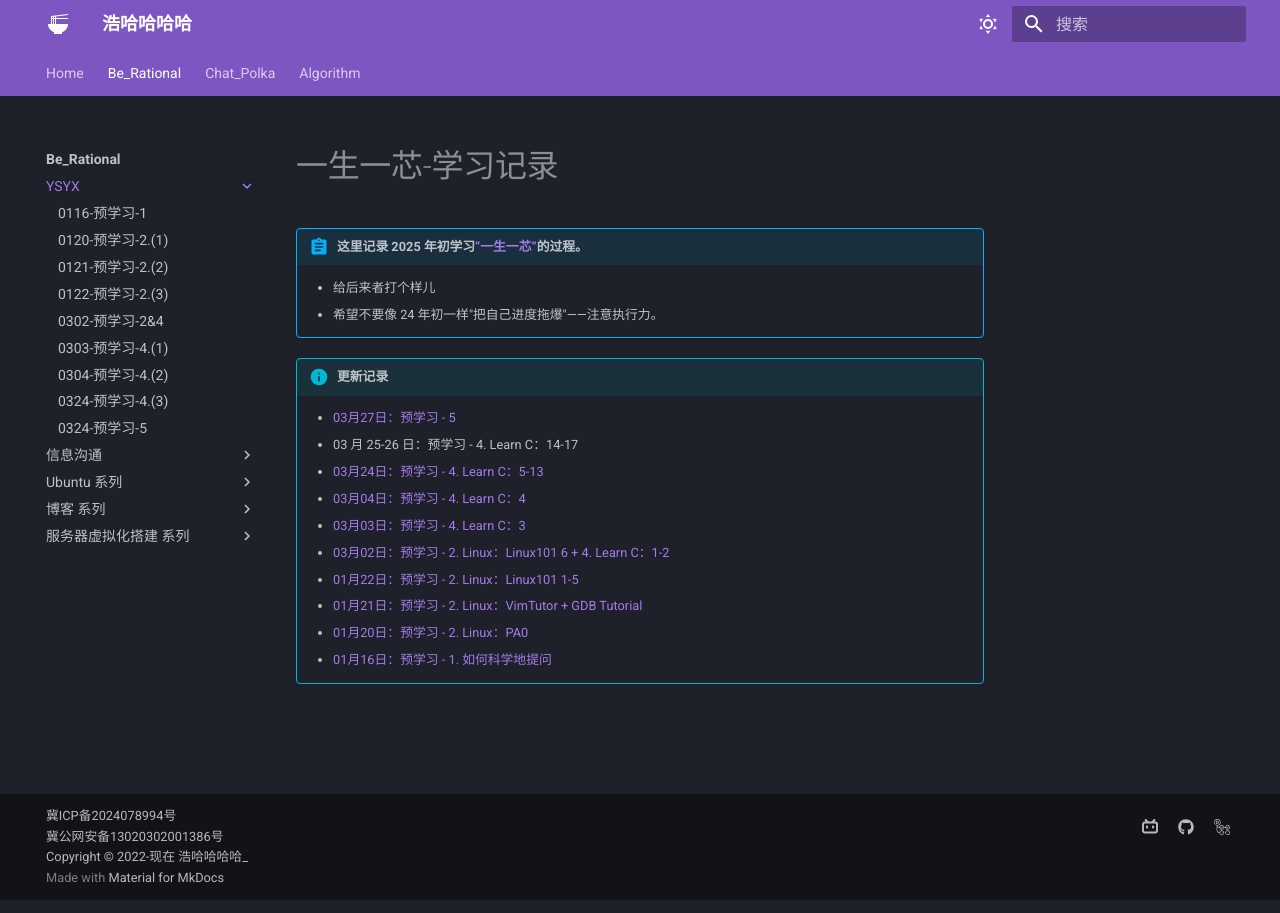
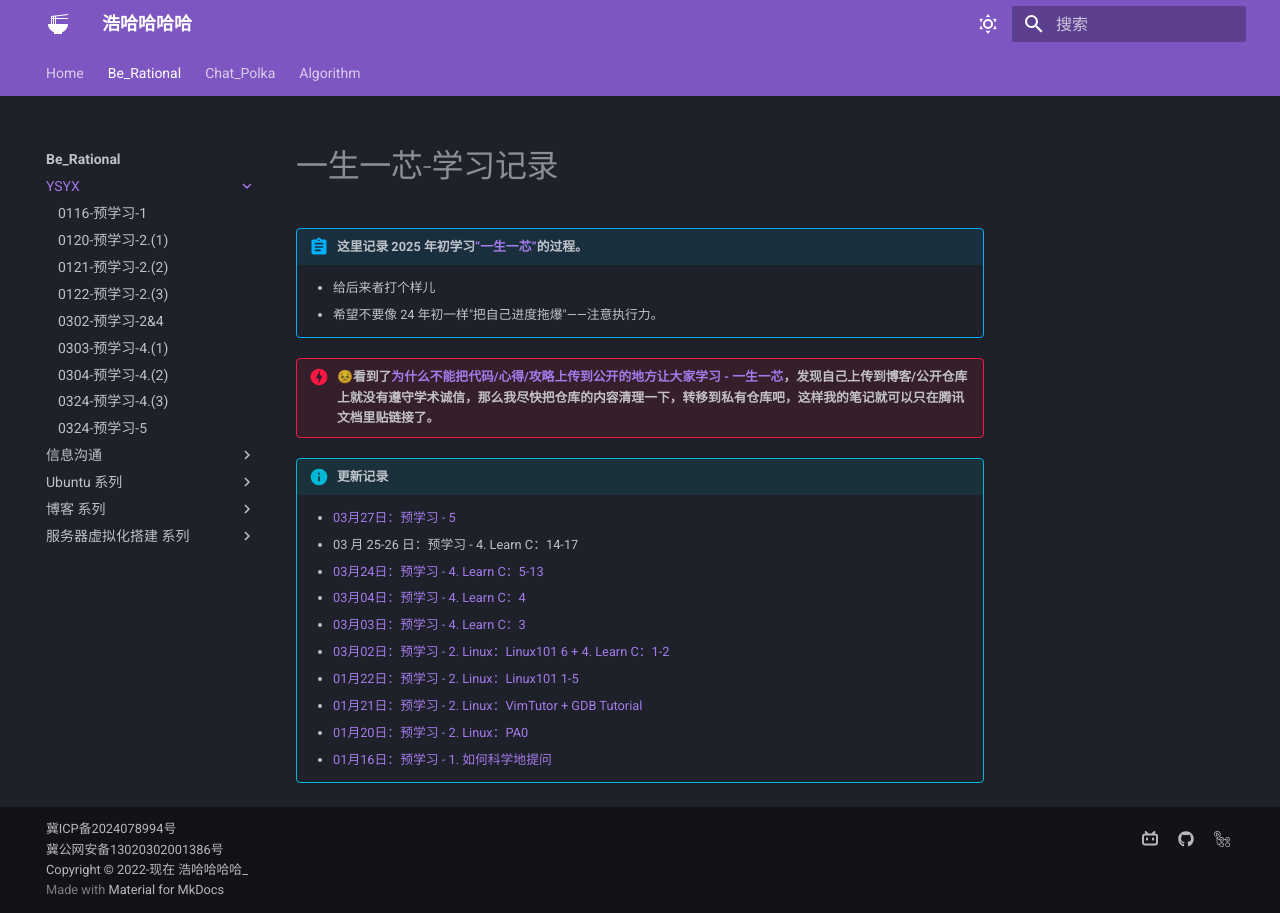
Before and after one commit to Haohahahaha/cs, an MkDocs documentation site: the page built from docs/ysyx/index.md, in a window 1280 px wide. Built offline with MkDocs 1.6.1 and Material for MkDocs 9.7.7, drawn with Linux system fonts in a browser that asks for light colours.

Commit message:
2025-03-27_17:04:38 update

```diff
--- a/docs/ysyx/index.md
+++ b/docs/ysyx/index.md
@@ -4,6 +4,8 @@
 
     - 给后来者打个样儿
     - 希望不要像 24 年初一样"把自己进度拖爆"——注意执行力。
+
+!!! danger "😣看到了[为什么不能把代码/心得/攻略上传到公开的地方让大家学习 - 一生一芯](https://ysyx.oscc.cc/docs/ics-pa/FAQ.html#%E4%B8%BA%E4%BB%80%E4%B9%88%E4%B8%8D%E8%83%BD%E6%8A%8A%E4%BB%A3%E7%A0%81-%E5%BF%83%E5%BE%97-%E6%94%BB%E7%95%A5%E4%B8%8A%E4%BC%A0%E5%88%B0%E5%85%AC%E5%BC%80%E7%9A%84%E5%9C%B0%E6%96%B9%E8%AE%A9%E5%A4%A7%E5%AE%B6%E5%AD%A6%E4%B9%A0)，发现自己上传到博客/公开仓库上就没有遵守学术诚信，那么我尽快把仓库的内容清理一下，转移到私有仓库吧，这样我的笔记就可以只在腾讯文档里贴链接了。"
 
 !!! info "更新记录"
 
```
